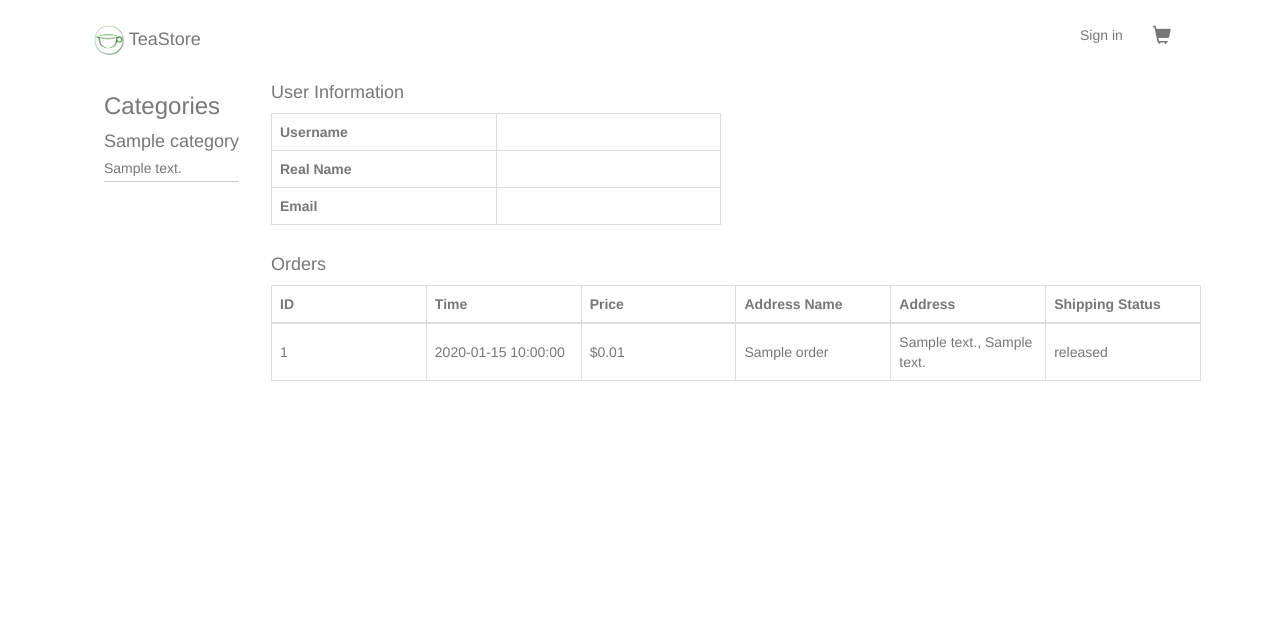
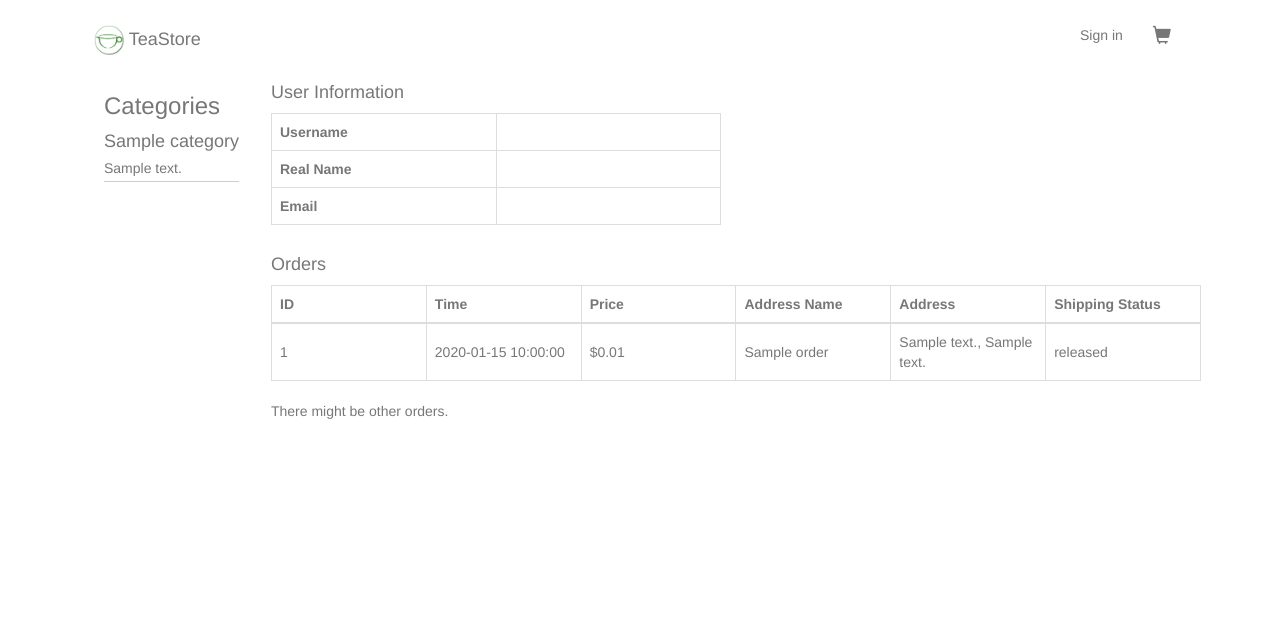
Before and after one commit to alexschwind/temporal-teastore, a Flask app: template webui/templates/profile.html in a window 1280 px wide. Shown: the top 621 px of the page. Run offline with Flask 3, Linux system fonts and the light colour scheme; the visitor is signed in with stand-in values (Sample User, id 1); the template is opened without the code that fills it: most values are stand-ins (such as "Sample title", 1, 10 or a date in 2020); lists and menus that the app fills with data are empty; parts of the project's set-up code (start-up, migrations or seed data) failed here and were passed over; some libraries are stand-ins or nearby versions.

Commit message:
add order caching

```diff
--- a/temporal-stuff/app.py
+++ b/temporal-stuff/app.py
@@ -7,6 +7,7 @@
 from temporalio.client import Client
 from workflows import ShippingWorkflow, LoginWorkflow, OrderWorkflow
 from shared import LoginInput, OrderInput, CartItem, OrderInfo
+from datetime import datetime
 
 app = Flask(__name__)
 app.secret_key = "123456789"
@@ -20,7 +21,7 @@
 def get_client() -> Client:
     return current_app.temporal_client
 
-MAX_CACHE_SIZE = 100
+MAX_CACHE_SIZE = 3
 category_cache: dict[str, dict] = {}
 products_cache: dict[str, list[dict]] = {}
 
@@ -98,6 +99,12 @@
             OrderInput(session["session_id"], (session["user_id"] if "user_id" in session else None)),
             id=session["session_id"], task_queue="my-task-queue"
         )
+    # cache newest 3 user orders in session
+    if "user_id" in session and "last_orders" not in session:
+        orders: list[dict] = get_user_orders(session["user_id"])
+        if orders:
+            sorted_orders = sorted(orders, key=lambda x: datetime.strptime(x.get("time"), "%Y-%m-%dT%H:%M:%S.%f"))
+            session["last_orders"] = sorted_orders[:3]
 
 def get_category_list():
     try:
@@ -128,10 +135,13 @@
         return session.get("user_data", None)
 
 def get_user_orders(user_id):
-    response = requests.get(f"http://order:5000/api/orders/{user_id}")
-    response.raise_for_status()
-    data = response.json()
-    return data
+    try:
+        response = requests.get(f"http://order:5000/api/orders/{user_id}")
+        response.raise_for_status()
+        data = response.json()
+        return data
+    except:
+        return []
 
 @app.route("/profile")
 async def profile():
@@ -155,6 +165,16 @@
             "email": "-"
         }
     orders: list[dict] = get_user_orders(user_id)
+
+    if orders:
+        sorted_orders = sorted(orders, key=lambda x: datetime.strptime(x.get("time"), "%Y-%m-%dT%H:%M:%S.%f"))
+        session["last_orders"] = sorted_orders[:3]
+        is_orders_fresh = True
+    else:
+        if "last_orders" in session:
+            orders = session["last_orders"]
+        is_orders_fresh = False
+
     for order in orders:
         if bool(order.get("shipping_done")):
             order["status"] = "Delivered"
@@ -164,7 +184,7 @@
             results = await handle.query(ShippingWorkflow.get_status)
             order["status"] = results.status
 
-    return render_template_base("profile.html", category_list=category_list, user=user, orders=orders)
+    return render_template_base("profile.html", category_list=category_list, user=user, orders=orders, is_orders_fresh=is_orders_fresh)
 
 async def call_login(username, password):
     client = get_client()
--- a/webui/templates/profile.html
+++ b/webui/templates/profile.html
@@ -51,10 +51,12 @@
                         <td>{{ order.address1 }}, {{ order.address2 }}</td>
                         <td>{{ order.status }}</td>
                     </tr>
-
                     {% endfor %}
                 </tbody>
             </table>
+            {% if not is_orders_fresh %}
+            There might be other orders.
+            {% endif %}
         </div>
     </div>
 </div>
```
Also changed, not shown: 3 other files.
